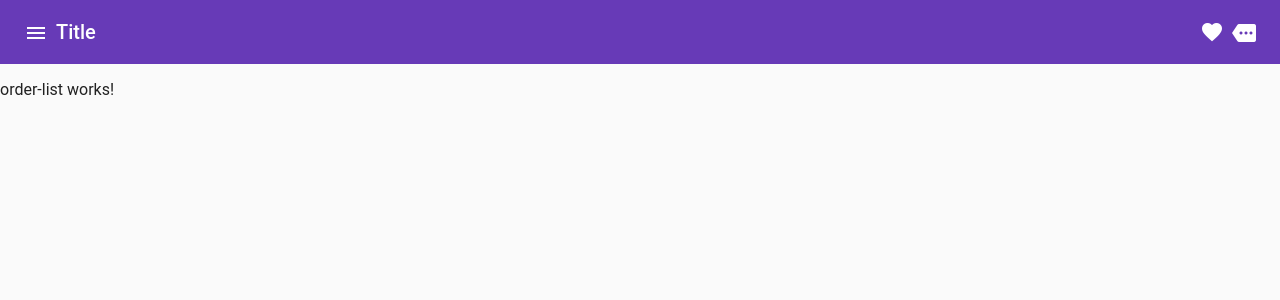
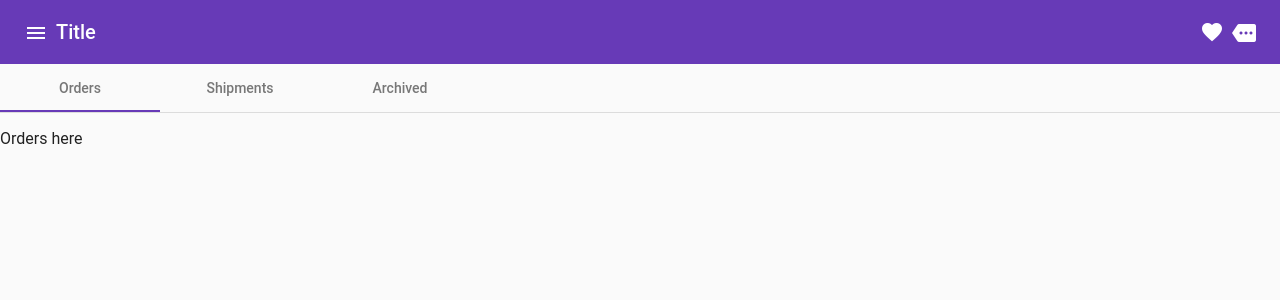
Before and after one commit to vhieu-nx/SIDENAVS-MATERIAL, an Angular app: page /orders in a window 1280 px wide. Shown: the top 300 px of the page. Built offline with nearby package versions, Linux system fonts and the light colour scheme.

Commit message:
tabs materital

```diff
--- a/src/app/orders/order-list/order-list.component.html
+++ b/src/app/orders/order-list/order-list.component.html
@@ -1 +1,17 @@
-<p>order-list works!</p>
+<mat-tab-group>
+  <mat-tab label="Orders">
+    <ng-template matTabContent>
+      <p>Orders here</p>
+    </ng-template>
+  </mat-tab>
+  <mat-tab label="Shipments">
+    <ng-template matTabContent>
+      <p>Shipments here</p>
+    </ng-template>
+  </mat-tab>
+  <mat-tab label="Archived">
+    <ng-template matTabContent>
+      <p>Archived here</p>
+    </ng-template>
+  </mat-tab>
+</mat-tab-group>
--- a/src/app/orders/orders.module.ts
+++ b/src/app/orders/orders.module.ts
@@ -3,6 +3,7 @@
 
 import { OrdersRoutingModule } from './orders-routing.module';
 import { OrderListComponent } from './order-list/order-list.component';
+import {MatTabsModule} from "@angular/material/tabs";
 
 
 @NgModule({
@@ -11,7 +12,8 @@
   ],
   imports: [
     CommonModule,
-    OrdersRoutingModule
+    OrdersRoutingModule,
+    MatTabsModule
   ]
 })
 export class OrdersModule { }
```
